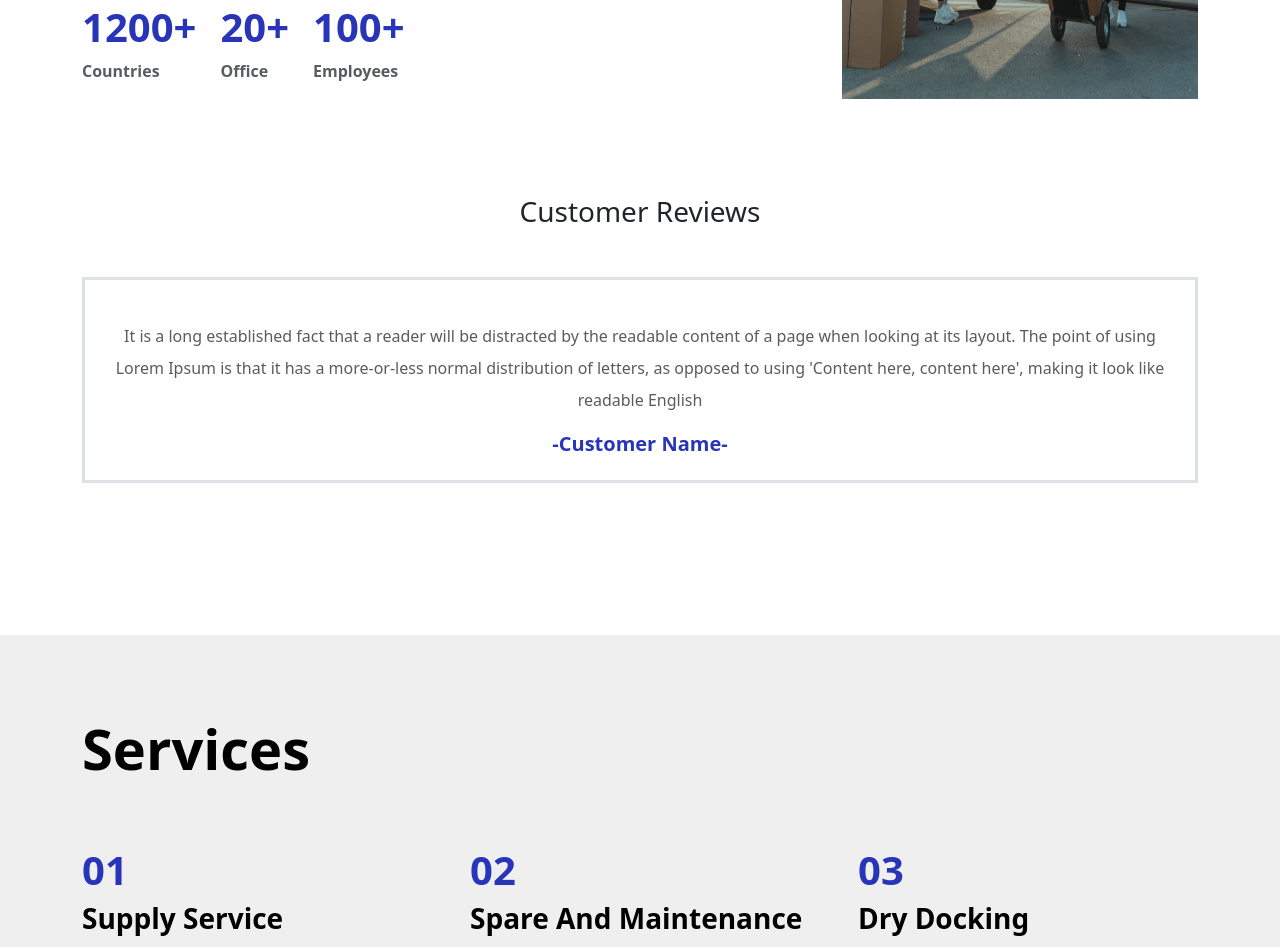
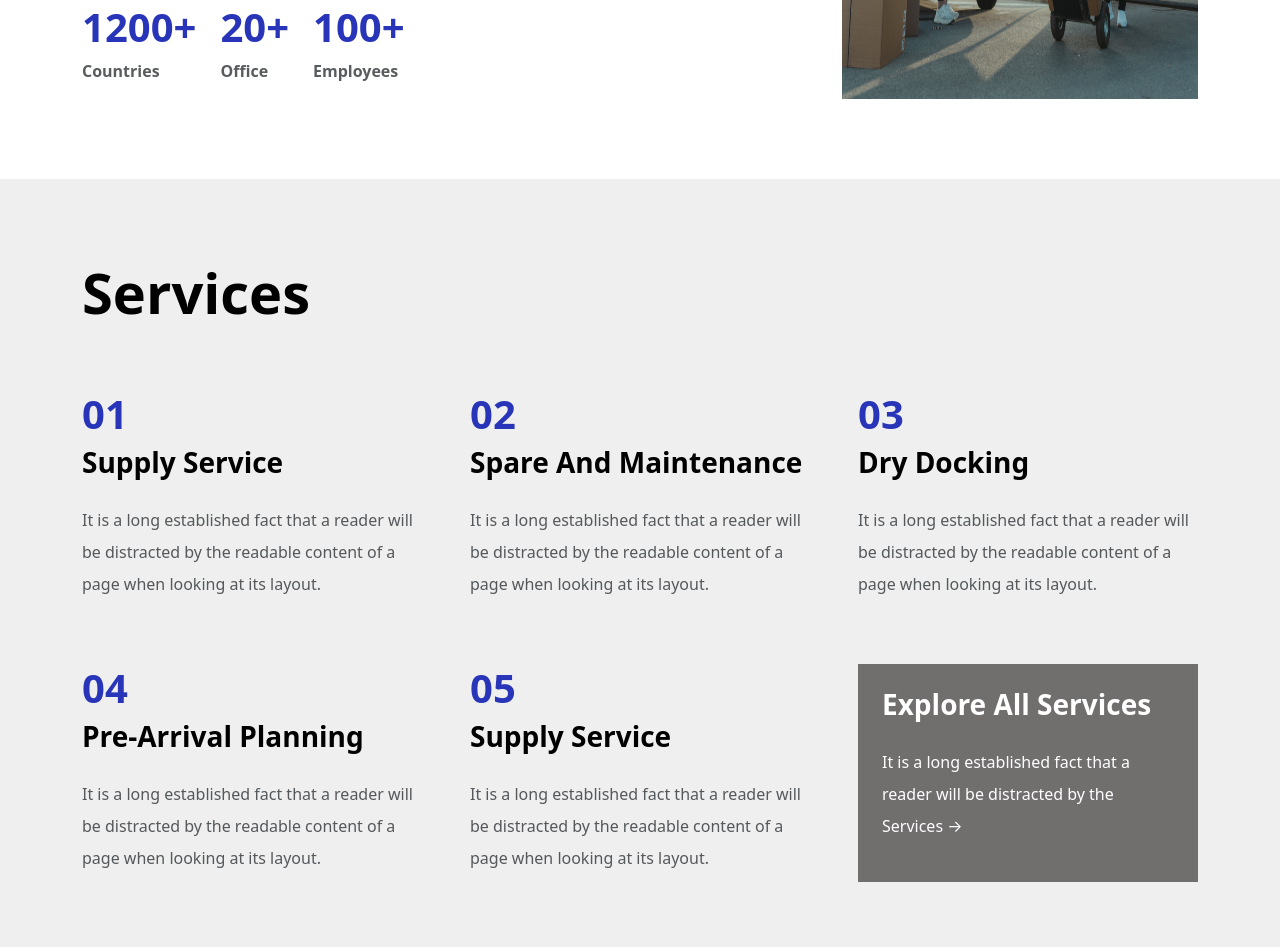
Before and after one commit to sravannk21/Midseas-Shipping-and-Logistics, a website: page index.html in a window 1280 px wide. Shown: the part 1768-2715 px from the top of the page. Drawn offline with nearby package versions, Linux system fonts and the light colour scheme.

Commit message:
testimonial section hided

```diff
--- a/index.html
+++ b/index.html
@@ -161,7 +161,7 @@
             </div>
 
             <!--TESTIMONIALS-->
-            <div class="container text-center my-5">
+            <!-- <div class="container text-center my-5">
                 <div class="row">
                     <div>
                         <h3 class="my-5">Customer Reviews</h3>
@@ -196,7 +196,7 @@
                         </div>
                     </div>
                 </div>
-            </div>
+            </div> -->
         </section>
 
         <!--SERVICES-->
```
